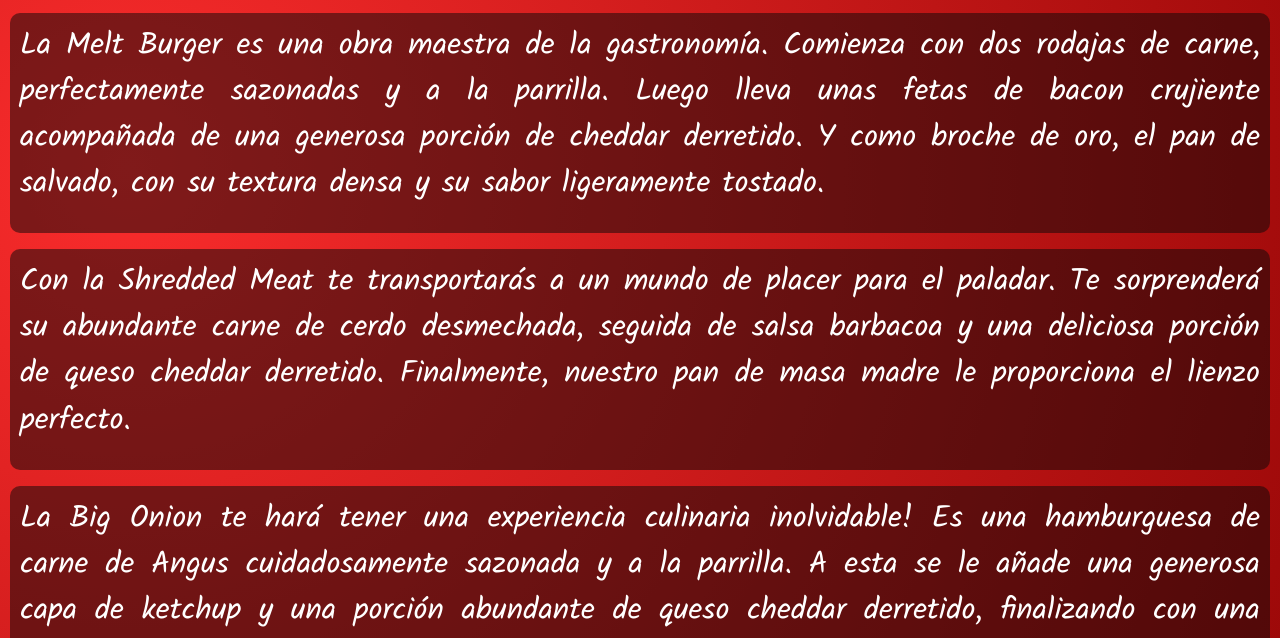
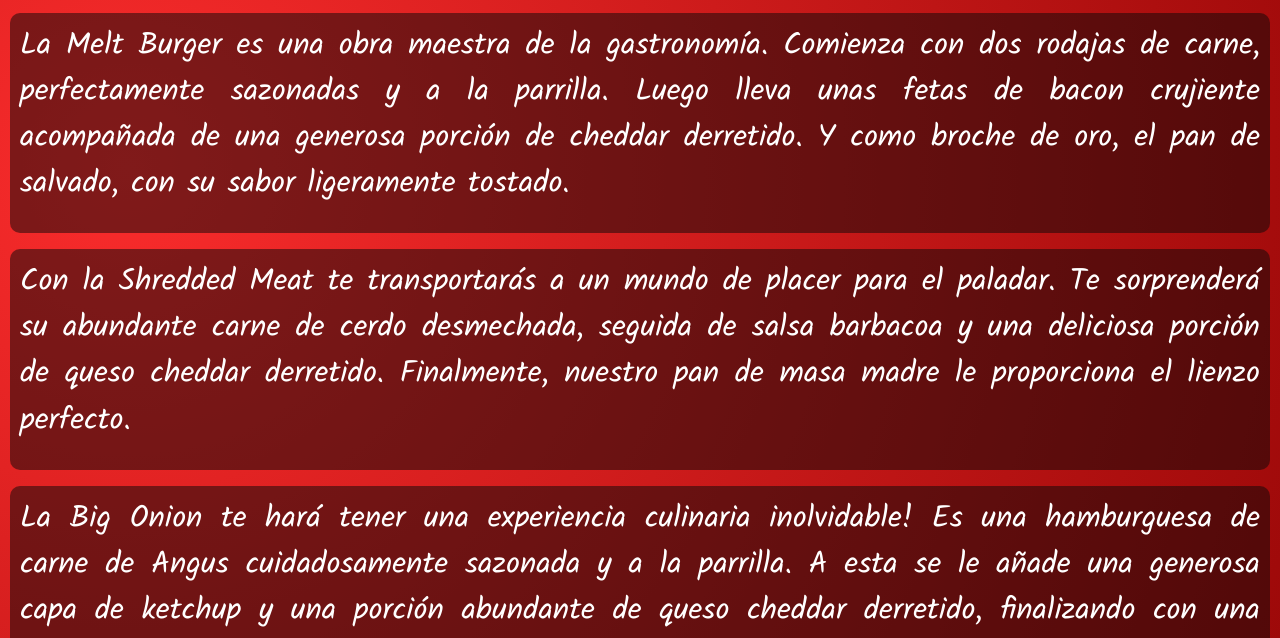
Before and after one commit to AyelenCutraro/proyecto_web_hambuergueseria_gloriosa, a plain HTML site: page novedades.html in a window 1280 px wide. Shown: the part 148-786 px from the top of the page. Drawn offline with nearby package versions, Linux system fonts and the light colour scheme; a web font is replaced by a local one.

Commit message:
Update novedades.html

```diff
--- a/novedades.html
+++ b/novedades.html
@@ -78,8 +78,7 @@
         <p class="kalam-regular">La Melt Burger es una obra maestra de la gastronomía. Comienza con
             dos rodajas de carne, perfectamente sazonadas y a la parrilla. Luego lleva unas fetas de
             bacon crujiente acompañada de una generosa porción de cheddar derretido. Y como
-            broche de oro, el pan de salvado, con su textura densa y su sabor
-            ligeramente tostado.
+            broche de oro, el pan de salvado, con su sabor ligeramente tostado.
         </p>
     </div>
     <div class="contenedor">
```
